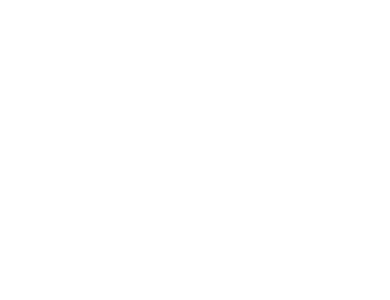
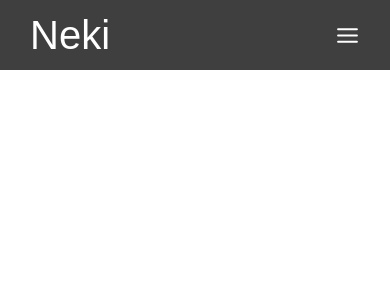
Before and after one commit to nathanfdias/SeletivoNekiFront, a React (Create React App) app in the folder projeto/: page /home in a window 390 px wide. Before the commit this address had no page. Shown: the top 300 px of the page. Built offline with nearby package versions, Linux system fonts and the light colour scheme.

Commit message:
Estilização pagina Home: Componentizacao e responsividade menu navbar

```diff
--- a/projeto/package.json
+++ b/projeto/package.json
@@ -9,6 +9,7 @@
     "axios": "^1.2.2",
     "react": "^18.2.0",
     "react-dom": "^18.2.0",
+    "react-icons": "^4.7.1",
     "react-router-dom": "^6.6.1",
     "react-scripts": "5.0.1",
     "react-toastify": "^9.1.1",
--- /dev/null
+++ b/projeto/src/Pages/Home/index.css
@@ -0,0 +1,4 @@
+.home-container{
+    width: 100vw;
+    height: 100vh;
+}
--- /dev/null
+++ b/projeto/src/Pages/Home/index.js
@@ -0,0 +1,10 @@
+import React from 'react';
+import Navbar from '../../components/Navbar';
+
+export function Home() {
+ return (
+   <>
+        <Navbar />
+   </>
+  );
+}
--- a/projeto/src/Router/index.js
+++ b/projeto/src/Router/index.js
@@ -2,11 +2,13 @@
 import {Route, Routes, Navigate} from "react-router-dom";
 
 import { Login } from "../Pages/Login";
+import { Home } from "../Pages/Home";
 
 export function Router() {
  return (
     <Routes>
         <Route element={<Login />} path="/" />
+        <Route element={<Home />} path="/home" />
     </Routes>
   );
 }
--- /dev/null
+++ b/projeto/src/components/Navbar.css
@@ -0,0 +1,99 @@
+.navbar {
+    position: sticky;
+    height: 70px;
+    background-color: black;
+    opacity: 0.75;
+    display: flex;
+    justify-content: space-between;
+    align-items: center;
+    padding: 0px 30px 0px 30px;
+    margin-bottom: -70px;
+    z-index: 5;
+  }
+
+  .navbar__logo {
+    color: white;
+    font-size: 2.5rem;
+  }
+
+  .navbar__list {
+    display: flex;
+    list-style: none;
+  }
+
+  .navbar__item {
+    white-space: nowrap;
+  }
+
+  .navbar__link {
+    font-size: 1.3rem;
+    text-decoration: none;
+    color: rgb(255, 255, 255);
+    text-align: center;
+    padding: 10px;
+    margin: 0px 5px;
+    border-style: solid;
+    border-width: 0px 0px 1px 0px;
+    border-color: transparent;
+    transition: 250ms;
+  }
+
+  .navbar__link:hover {
+    border-color: white;
+    transition: 250ms;
+  }
+
+  .navbar__menu {
+    color: white;
+    display: none;
+    cursor: pointer;
+  }
+
+  @media screen and (max-width: 800px) {
+    .navbar__list {
+      display: flex;
+      flex-direction: column;
+      justify-content: space-evenly;
+      align-items: center;
+      top: 70px;
+      left: -100%;
+      width: 100%;
+      height: 300px;
+      position: absolute;
+      transition: all 0.5s ease;
+    }
+
+    .navbar__list--active {
+      left: 0;
+    }
+
+    .navbar__menu {
+      display: block;
+    }
+
+    .navbar__item {
+      width: 100%;
+      display: flex;
+      justify-content: center;
+      align-items: center;
+      border-radius: 0;
+      flex: 1;
+    }
+
+    .navbar__link {
+      display: flex;
+      height: 100%;
+      width: 100%;
+      justify-content: center;
+      align-items: center;
+      margin: 0px;
+      border-width: 0px;
+      background-color: black;
+      opacity: 0.75;
+    }
+
+    .navbar__link:hover {
+      border-width: 0px;
+      opacity: 0.9;
+    }
+  }
--- /dev/null
+++ b/projeto/src/components/Navbar.js
@@ -0,0 +1,44 @@
+import React, { useState } from "react";
+import { Link } from 'react-router-dom';
+import "./Navbar.css";
+import { FiMenu, FiX } from "react-icons/fi";
+
+const Navbar = ({ navbarLinks }) => {
+  const [menuClicked, setMenuClicked] = useState(false);
+
+  const toggleMenuClick = () => {
+    setMenuClicked(!menuClicked);
+  };
+
+  return (
+    <nav className="navbar">
+      <span className="navbar__logo">Neki</span>
+      {menuClicked ? (
+        <FiX size={25} className={"navbar__menu"} onClick={toggleMenuClick} />
+      ) : (
+        <FiMenu
+          size={25}
+          className={"navbar__menu"}
+          onClick={toggleMenuClick}
+        />
+      )}
+      <ul
+        className={
+          menuClicked ? "navbar__list navbar__list--active" : "navbar__list"
+        }
+      >
+        <li className="navbar__item">
+            <Link className="navbar__link" to="/">Home</Link>
+        </li>
+        <li className="navbar__item">
+            <Link className="navbar__link" >Skills</Link>
+        </li>
+        <li className="navbar__item">
+            <Link className="navbar__link" >Logout</Link>
+        </li>
+      </ul>
+    </nav>
+  );
+};
+
+export default Navbar;
```
Also changed, not shown: 1 other file (tests, documents, lock files or other folders).
